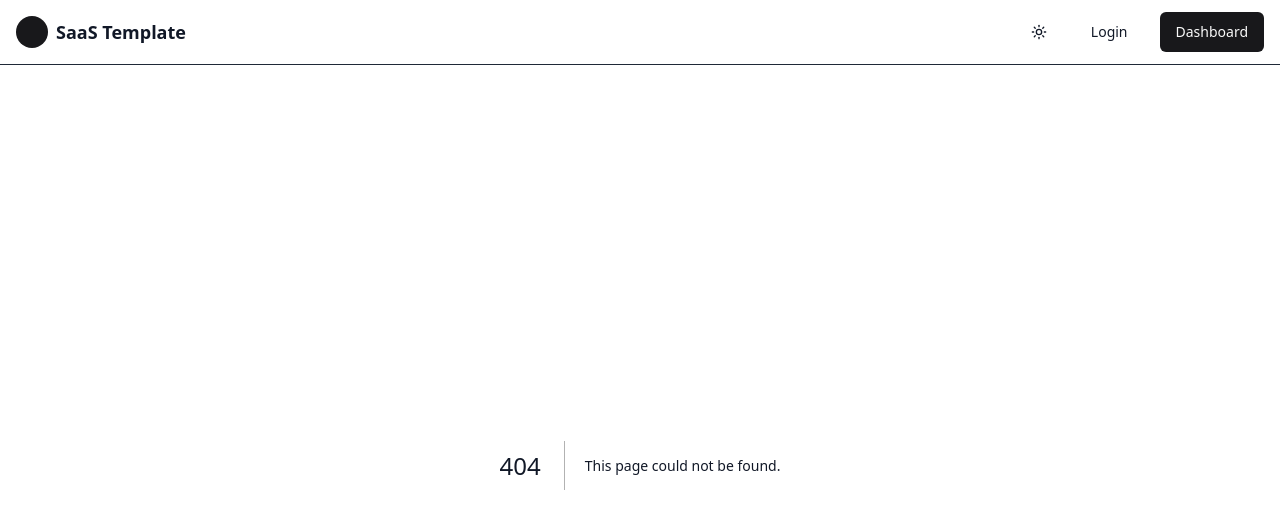
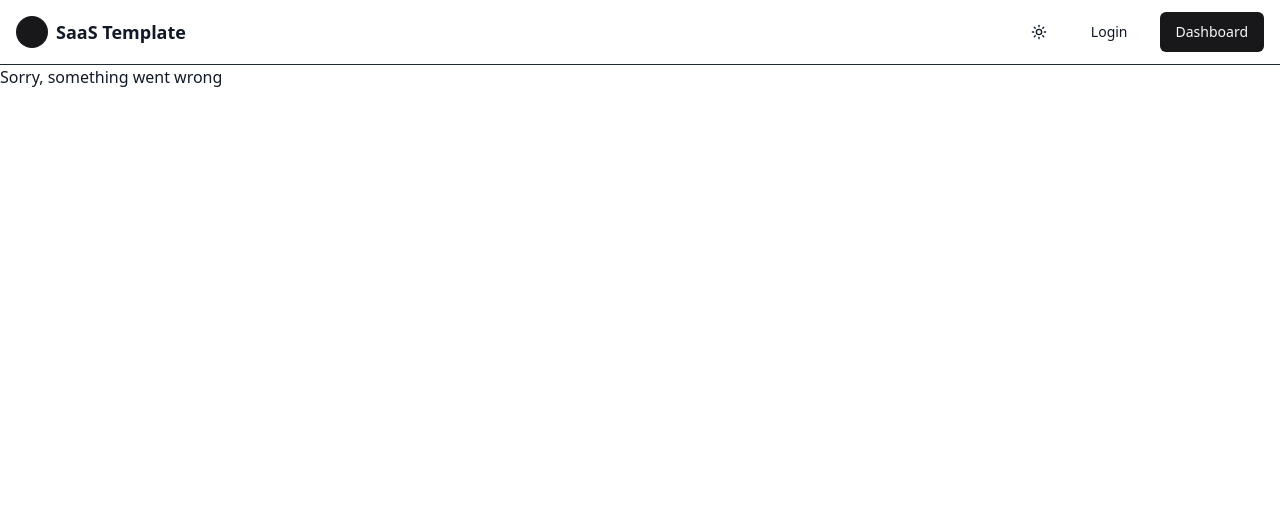
Before and after one commit to eriquyjhordan/supabase-oauth-example, a Next.js app: page /error in a window 1280 px wide. Before the commit this address had no page. Shown: the top 528 px of the page. Built offline with nearby package versions, Linux system fonts and the light colour scheme.

Commit message:
feat: add error page

```diff
--- /dev/null
+++ b/src/app/error/page.tsx
@@ -0,0 +1,5 @@
+'use client'
+
+export default function ErrorPage() {
+  return <p>Sorry, something went wrong</p>
+}
```
